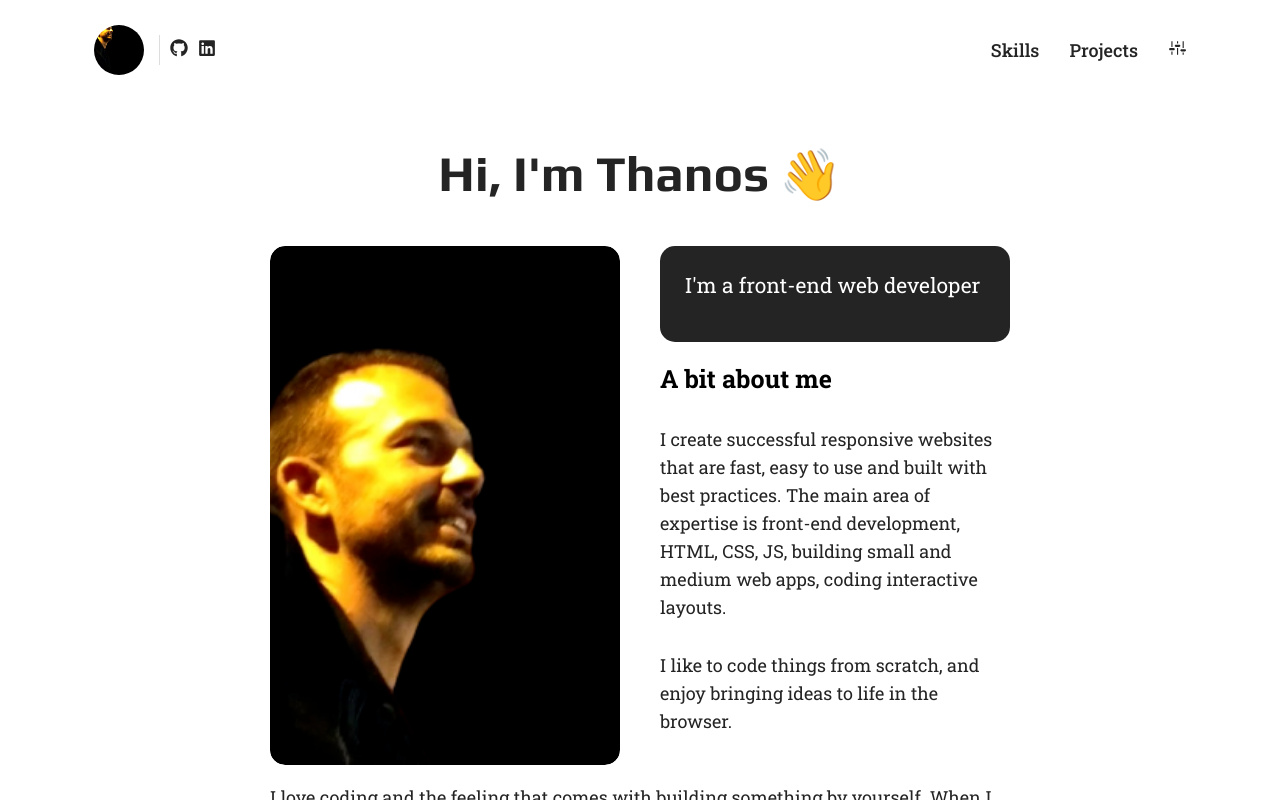
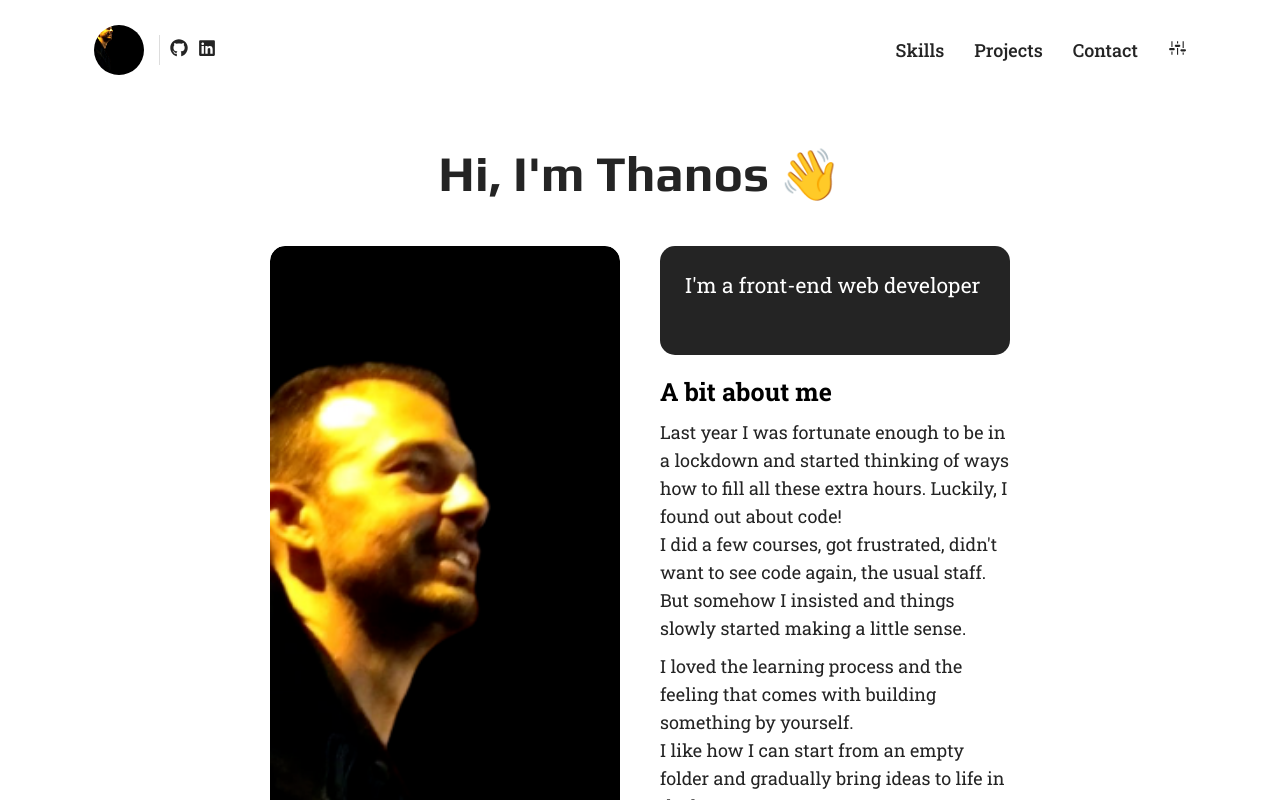
Before and after one commit to thanosoncode/portfolio-react, a React (Create React App) app: page / in a window 1280 px wide. Shown: the top 800 px of the page. Built offline with nearby package versions, Linux system fonts and the light colour scheme.

Commit message:
about text

```diff
--- a/src/components/About.js
+++ b/src/components/About.js
@@ -23,20 +23,21 @@ const About = () => {
         <Article>
           <h2>A bit about me</h2>
           <p>
-            I create successful responsive websites that are fast, easy to use
-            and built with best practices. The main area of expertise is
-            front-end development, HTML, CSS, JS, building small and medium web
-            apps, coding interactive layouts.
+            Last year I was fortunate enough to be in a lockdown and started
+            thinking of ways how to fill all these extra hours. Luckily, I found
+            out about code! <br />I did a few courses, got frustrated, didn't
+            want to see code again, the usual staff. But somehow I insisted and
+            things slowly started making a little sense.
           </p>
           <p>
-            I like to code things from scratch, and enjoy bringing ideas to life
-            in the browser.
+            I loved the learning process and the feeling that comes with
+            building something by yourself. <br />I like how I can start from an
+            empty folder and gradually bring ideas to life in the browser.
           </p>
         </Article>
         <SectionFooter>
-          I love coding and the feeling that comes with building something by
-          yourself. When I build something new, I usually learn something in the
-          process.
+          I currently enjoy working with React and Styled Components having
+          things nice and organized and implement best practices.
         </SectionFooter>
       </Grid>
     </StyledAbout>
--- a/src/components/Contact.js
+++ b/src/components/Contact.js
@@ -38,8 +38,9 @@ const Contact = () => {
       <Form onSubmit={sendEmail}>
         <h4>Let&#39;s get in touch.</h4>
         <p>
-          Lorem ipsum dolor sit, amet consectetur adipisicing elit. Dignissimos,
-          quis! Eligendi odio ipsam corporis perspiciatis.
+          Would be happy to help you with your project, feel free to share your
+          ideas and we will discuss how we can collaborate to make your project
+          successful.
         </p>
         <input type="text" placeholder="Name" />
         <input type="email" placeholder="Email" />
--- a/src/components/Navbar.js
+++ b/src/components/Navbar.js
@@ -13,7 +13,7 @@ import {
   Letter,
   Triangle,
   MobileMenu,
-  // MobileLinks,
+  Hamburger,
 } from "./styles/Navbar.styled.js";
 import logo from "../assets/profile.png";
 import { useGlobalContext } from "./Context.js";
@@ -32,9 +32,10 @@ const Navbar = () => {
 
   const getSettingsCoords = () => {
     const distanceFromLeft =
-      settings.current.getBoundingClientRect().x - 208 + "px";
+      settings.current.getBoundingClientRect().x - 155 + "px";
     const distanceFromTop =
-      settings.current.getBoundingClientRect().y + 30 + "px";
+      settings.current.getBoundingClientRect().y + 40 + "px";
+    console.log(settings.current.getBoundingClientRect().x);
     setFromLeft(distanceFromLeft);
     setFromTop(distanceFromTop);
   };
@@ -133,9 +134,9 @@ const Navbar = () => {
         <li ref={settings} onClick={handleSettingsClick}>
           <GoSettings />
         </li>
-        <li onClick={handleMenuClick}>
+        <Hamburger onClick={handleMenuClick}>
           {isMenuOpen ? <AiOutlineClose /> : <HiOutlineMenuAlt4 />}
-        </li>
+        </Hamburger>
       </Links>
       {/* <MobileLinks>
         <div>
--- a/src/components/styles/About.styled.js
+++ b/src/components/styles/About.styled.js
@@ -72,12 +72,15 @@ export const Article = styled.section`
     font-size: ${({ theme }) => theme.titleSize};
   }
   p {
-    margin: 30px 0;
+    margin: 10px 0;
     line-height: 28px;
   }
   @media (max-width: 700px) {
     p {
       margin: 5px 0;
+    }
+    h2 {
+      margin: 15px 0;
     }
     margin-top: 20px;
   }
--- a/src/components/styles/Contact.styled.js
+++ b/src/components/styles/Contact.styled.js
@@ -13,6 +13,10 @@ export const ContactContainer = styled.div`
   @media (max-width: 800px) {
     margin: 120px 15px;
     padding: 30px 30px;
+  }
+  @media (max-width: 700px) {
+    padding: 30px 10px 50px 10px;
+    margin-bottom: 40px;
   }
 `;
 
--- a/src/components/styles/Navbar.styled.js
+++ b/src/components/styles/Navbar.styled.js
@@ -4,7 +4,7 @@ export const StyledNavbar = styled.nav`
   max-width: 90vw;
   margin: 0 auto;
   padding: 25px 30px;
-  position: relative;
+
   display: flex;
   justify-content: space-between;
   align-items: center;
@@ -23,6 +23,7 @@ export const StyledNavbar = styled.nav`
   }
   @media (max-width: 600px) {
     padding: 15px;
+    max-width: 100vw;
   }
 `;
 export const Image = styled.div`
@@ -103,16 +104,18 @@ export const Links = styled.ul`
     opacity: 0.8;
   }
 
-  li:last-child {
-    display: none;
-    @media (max-width: 700px) {
-      display: block;
-    }
   }
   @media (max-width: 700px) {
     li {
       font-size: ${({ theme }) => theme.links};
     }
+  }
+`;
+
+export const Hamburger = styled.li`
+  display: none;
+  @media (max-width: 700px) {
+    display: block;
   }
 `;
 
@@ -183,13 +186,14 @@ export const Letter = styled.div`
 export const Triangle = styled.div`
   position: absolute;
   top: -6px;
-  left: 88%;
+  left: 160px;
   width: 12px;
   height: 12px;
   transform: rotate(-45deg);
   border-top: 1px solid #aaa;
   border-right: 1px solid #aaa;
   background-color: ${({ theme }) => theme.modal};
+  transition: 0.3s ease;
 `;
 
 export const MobileLinks = styled.div`
@@ -200,7 +204,7 @@ export const MobileLinks = styled.div`
     margin-left: 10px;
     cursor: pointer;
     font-weight: 500;
-    font-size: ${({ theme }) => theme.fontSize};
+    font-size: ${({ theme }) => theme.links};
     transition: transform 0.3s ease-in;
   }
 
--- a/src/components/styles/Projects.styled.js
+++ b/src/components/styles/Projects.styled.js
@@ -49,12 +49,12 @@ export const Card = styled.div`
     padding: 25px;
   }
   h1 {
-    font-size: 20px;
+    font-size: ${({ theme }) => theme.headerSize};
     margin-bottom: 10px;
   }
   p {
-    font-size: 14px;
     margin-bottom: 10px;
+    font-size: ${({ theme }) => theme.fontSize};
   }
 `;
 
@@ -65,6 +65,7 @@ export const Stack = styled.div`
     border-radius: 999px;
     background-color: ${({ theme }) => theme.gray};
     padding: 4px 12px;
+    font-size: ${({ theme }) => theme.fontSize};
   }
 `;
 
@@ -77,6 +78,7 @@ export const Links = styled.ul`
     color: ${({ theme }) => theme.accent};
     font-weight: 500;
     margin-right: 15px;
+    font-size: ${({ theme }) => theme.fontSize};
   }
 
   li:hover {
```
